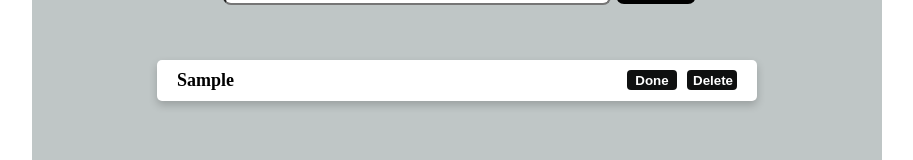
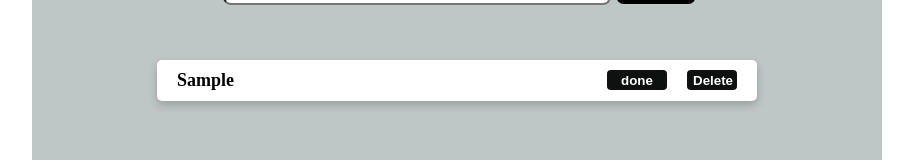
Before and after one commit to Sachin1373/https---github.com-Sachin1373-Todo_Application, a React (Vite) app: page / in a window 1280 px wide. Both pictures are taken after typing "Sample" into the empty fields and a click on the button "Add". Shown: the part 186-346 px from the top of the page, without its empty margins (183-1096 px from the left). Built offline with nearby package versions, Linux system fonts and the light colour scheme.

Commit message:
Toggele Updated

```diff
--- a/src/Components/Todo_List.css
+++ b/src/Components/Todo_List.css
@@ -75,7 +75,8 @@ li {
 
 .dbtn1 {
     margin-left: auto;
-    margin-right: 10px;
+    margin-right: 20px;
+    width: 60px;
 }
 
 @media (max-width: 480px) {
--- a/src/Components/Todo_List.jsx
+++ b/src/Components/Todo_List.jsx
@@ -29,9 +29,11 @@ function Todo_List() {
         }
     }
     const task_done = (index) => {
-        if (!donetask.includes(index)) {
-          setDoneTask((prev) => [...prev, index]);
-        }
+        if (donetask.includes(index)) {
+            setDoneTask(donetask.filter((i) => i !== index));
+          } else {
+            setDoneTask((prev) => [...prev, index]);
+          }
       };
 
 
@@ -64,7 +66,7 @@ function Todo_List() {
                     }}
                 >
                     {task}
-                    <button className="dbtn1" onClick={() => task_done(index)}>Done</button>
+                    <button className="dbtn1" onClick={() => task_done(index)}>{donetask.includes(index) ? 'Undone' : 'done'}</button>
                     <button className="dbtn2" onClick={() => delete_task(index)}>Delete</button>
                 </li>
                 ))}
```
